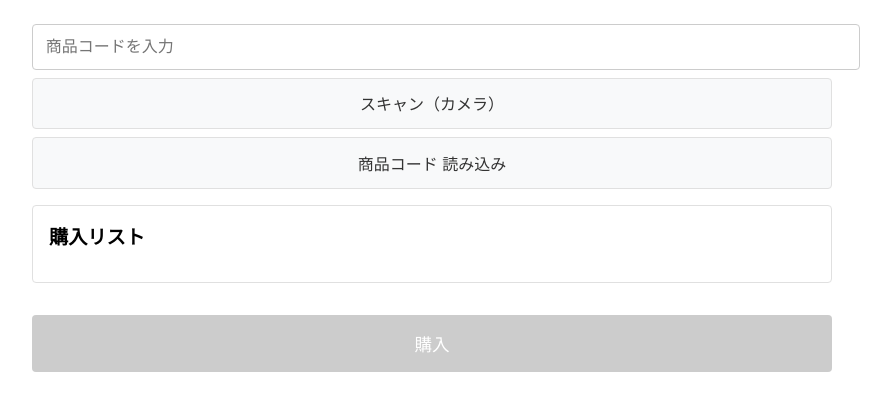
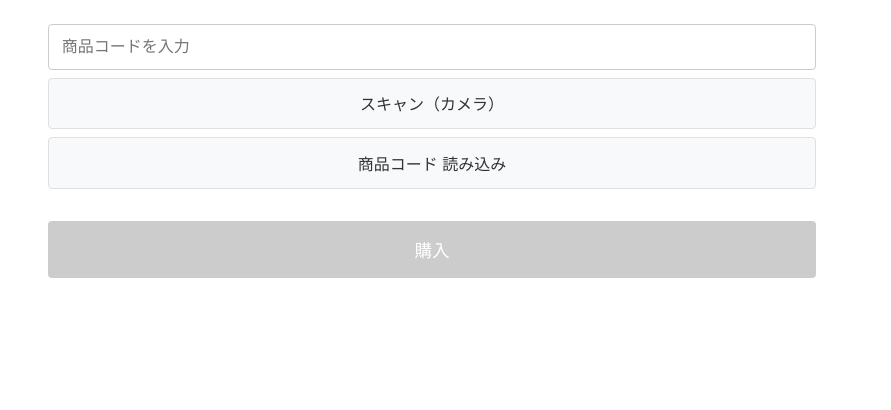
Before and after one commit to mantech0/POS_front, a Next.js app: page / in a window 1280 px wide. Shown: the top 410 px of the page, without its empty margins (208-1099 px from the left). Built offline with nearby package versions, Linux system fonts and the light colour scheme.

Commit message:
Fix Next.js build artifacts handling

```diff
--- a/src/pages/index.tsx
+++ b/src/pages/index.tsx
@@ -23,7 +23,9 @@ const Home: NextPage = () => {
 
   const handleCodeSubmit = async () => {
     if (!code) {
+      if (!isScanning) {  // スキャン中でない場合のみアラートを表示
         alert('商品コードを入力してください');
+      }
       return;
     }
 
@@ -147,6 +149,7 @@ const Home: NextPage = () => {
         </div>
       )}
 
+      {cart.length > 0 && (
         <div className={styles.cartArea}>
           <h3>購入リスト</h3>
           {cart.map((item, index) => (
@@ -160,6 +163,7 @@ const Home: NextPage = () => {
             </div>
           ))}
         </div>
+      )}
 
       <button
         className={styles.purchaseButton}
--- a/src/styles/Home.module.css
+++ b/src/styles/Home.module.css
@@ -2,6 +2,7 @@
     padding: 1rem;
     max-width: 800px;
     margin: 0 auto;
+    box-sizing: border-box;
   }
 
   .inputArea {
@@ -9,6 +10,8 @@
     display: flex;
     flex-direction: column;
     gap: 0.5rem;
+    width: 100%;
+    box-sizing: border-box;
   }
 
   .inputArea input {
@@ -17,6 +20,8 @@
     border: 1px solid #ccc;
     border-radius: 4px;
     width: 100%;
+    box-sizing: border-box;
+    margin: 0;
   }
 
   .inputArea button {
```
Lines whose indentation alone changed are shown as unchanged.
